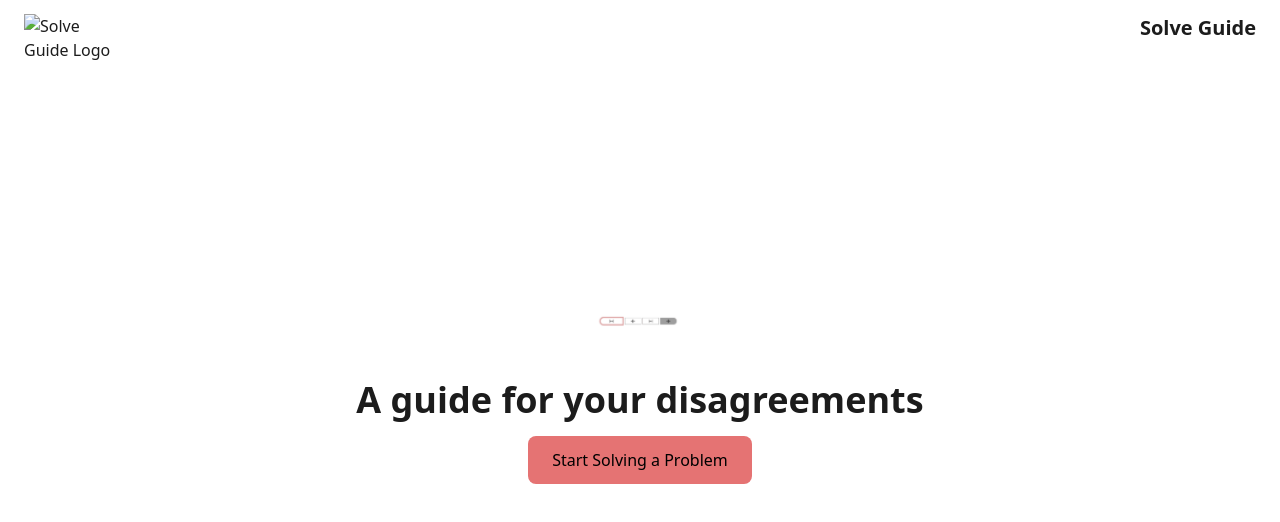
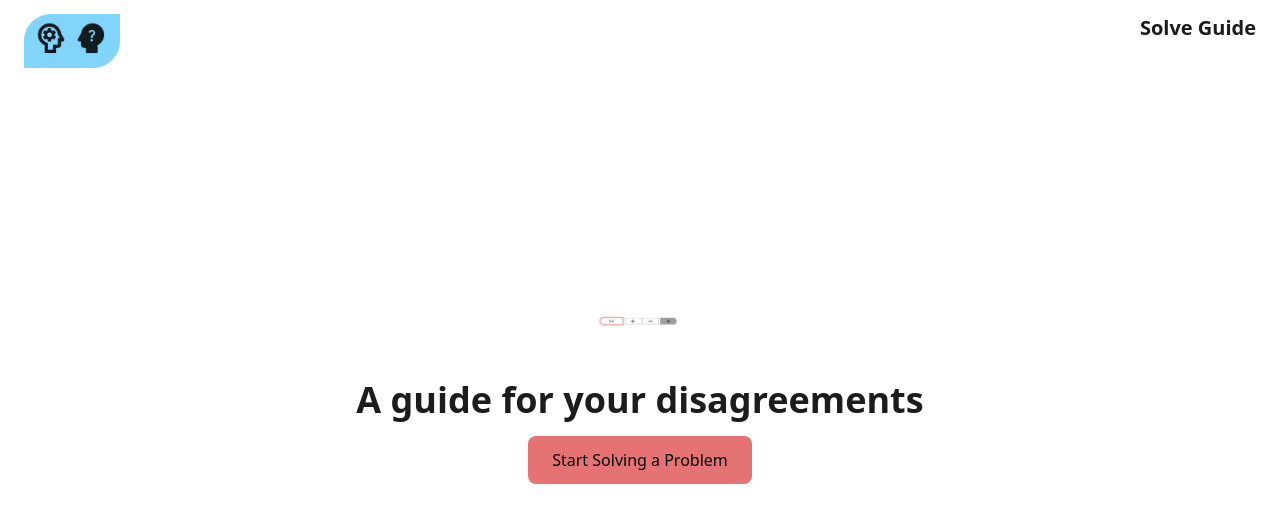
Before and after one commit to solveguide/landing, a plain HTML site: page index.html in a window 1280 px wide. Shown: the part 62-584 px from the top of the page. Drawn offline with nearby package versions, Linux system fonts and the light colour scheme.

Commit message:
Update index.html
Corrected file names

```diff
--- a/index.html
+++ b/index.html
@@ -30,7 +30,7 @@
 
   <!-- Hero Section -->
   <section class="relative min-h-screen flex flex-col justify-center items-center px-6 py-12">
-    <img src="SGLogo.png" alt="Solve Guide Logo" class="absolute top-4 left-6 w-24" />
+    <img src="SGLogo1.png" alt="Solve Guide Logo" class="absolute top-4 left-6 w-24" />
     <div class="absolute top-4 right-6 text-xl font-semibold text-[var(--text-dark)]">Solve Guide</div>
     <div class="flex flex-col items-center justify-center mb-6">
       <img src="SolveGuide.gif" alt="Solve Guide animated logo" class="w-24 mb-4" />
```
